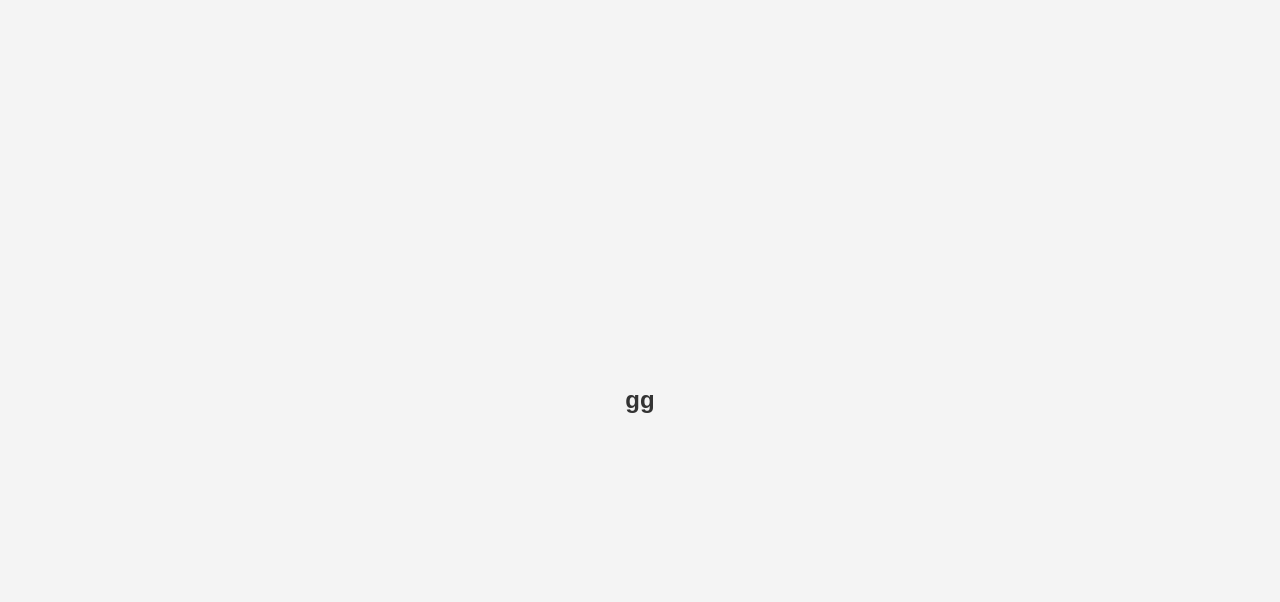
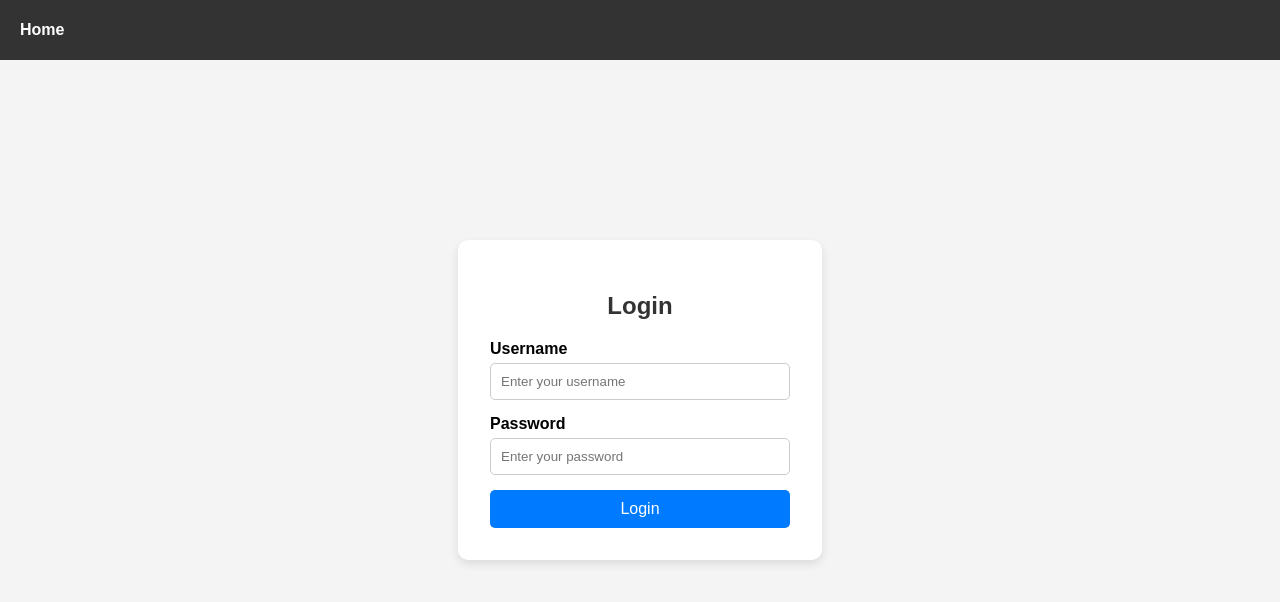
Before and after one commit to luisdavid24/financial_management_app_fronted, a React (Create React App) app: page / in a window 1280 px wide. Shown: the top 602 px of the page. Built offline with nearby package versions, Linux system fonts and the light colour scheme.

Commit message:
Navbar was created

```diff
--- a/package.json
+++ b/package.json
@@ -7,6 +7,7 @@
     "cra-template": "1.2.0",
     "react": "^18.0.0",
     "react-dom": "^18.0.0",
+    "react-router-dom": "^7.1.5",
     "react-scripts": "5.0.1"
   },
   "scripts": {
--- a/src/App.js
+++ b/src/App.js
@@ -1,10 +1,16 @@
-import Login from "./Login/index";
+import { Route, Routes } from "react-router-dom";
 import Home from "./Home/index";
+import Navbar from "./Navbar";
+import Login from "./Login";
 
 function App() {
   return (
     <>
-      <Home />
+      <Navbar />
+      <Routes>
+        <Route path="/" element={<Login />} />
+        <Route path="/Home" element={<Home />} />
+      </Routes>
     </>
   );
 }
--- /dev/null
+++ b/src/Navbar/Navbar.css
@@ -0,0 +1,35 @@
+/* Navbar.css */
+.navbar {
+  width: 100%;
+  height: 60px;
+  background-color: #333;
+  display: flex;
+  align-items: center;
+  padding: 0 20px;
+  position: fixed;
+  top: 0;
+  left: 0;
+  z-index: 1000;
+}
+
+.navbar ul {
+  list-style: none;
+  display: flex;
+  gap: 20px;
+  padding: 0;
+  margin: 0;
+}
+
+.navbar li {
+  display: inline;
+}
+
+.navbar a {
+  text-decoration: none;
+  color: white;
+  font-weight: bold;
+}
+
+.navbar a:hover {
+  color: #ffcc00;
+}
--- /dev/null
+++ b/src/Navbar/index.jsx
@@ -0,0 +1,17 @@
+import React from "react";
+import { Link } from "react-router-dom";
+import "./Navbar.css";
+
+const Navbar = () => {
+  return (
+    <nav className="navbar">
+      <ul>
+        <li>
+          <Link to="/Home">Home</Link>
+        </li>
+      </ul>
+    </nav>
+  );
+};
+
+export default Navbar;
--- a/src/index.js
+++ b/src/index.js
@@ -1,10 +1,13 @@
 import React from "react";
 import ReactDOM from "react-dom/client";
 import App from "./App";
+import { BrowserRouter } from "react-router-dom";
 
 const root = ReactDOM.createRoot(document.getElementById("root"));
 root.render(
   <React.StrictMode>
-    <App />
+    <BrowserRouter>
+      <App />
+    </BrowserRouter>
   </React.StrictMode>
 );
```
Also changed, not shown: 1 other file (tests, documents, lock files or other folders).
